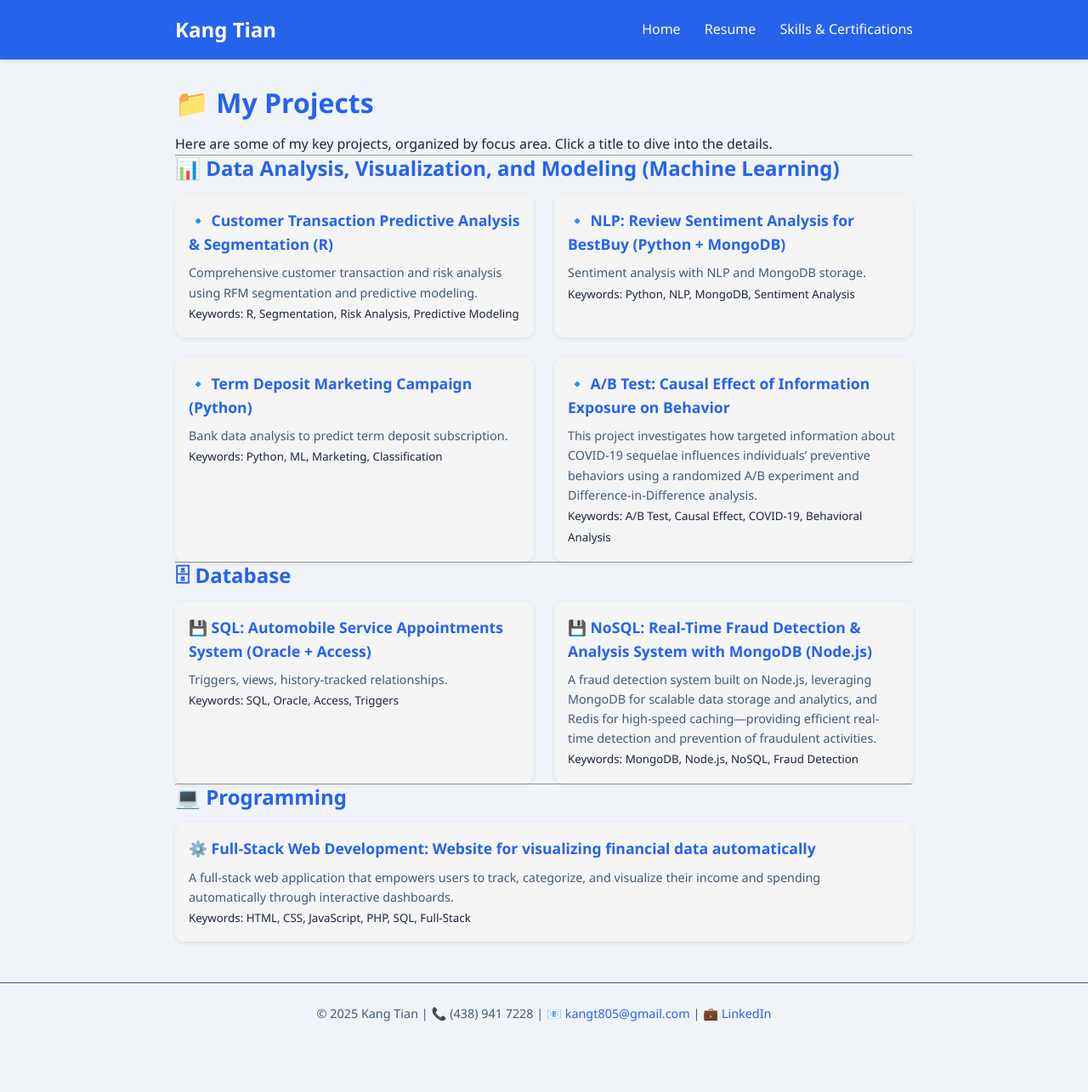
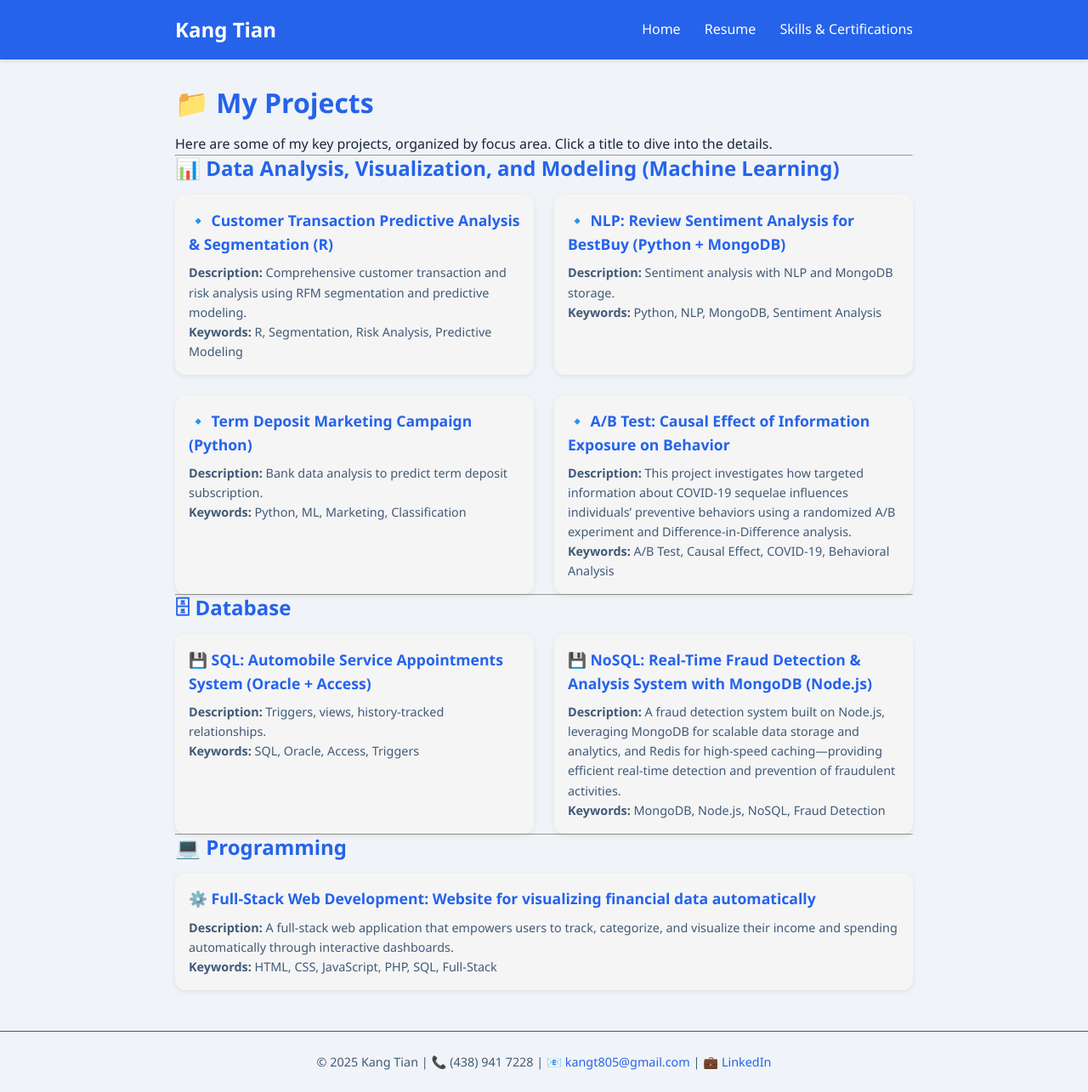
Before and after one commit to kang-tian/kang-tian.github.io, a Jekyll site: the page built from index.md, in a window 1280 px wide. Shown: the whole page at 85% size. Built offline with Jekyll 4.4.1, drawn with Linux system fonts in a browser that asks for light colours; before the commit the page ends 1228 px from its top, so only the background shows below that.

Commit message:
Update index.md

```diff
--- a/index.md
+++ b/index.md
@@ -16,9 +16,9 @@ Here are some of my key projects, organized by focus area. Click a title to dive
 {% for p in site.data.projects.data_analysis_ml %}
 <div class="project-card">
   <h3>🔹 <a href="{{ p.url }}">{{ p.name }}</a></h3>
-  <p>{{ p.description }}</p>
+  <p><strong>Description:</strong> {{ p.description }}</p>
   {% if p.keywords %}
-  <small>Keywords: {{ p.keywords | join: ', ' }}</small>
+  <p><strong>Keywords:</strong> {{ p.keywords | join: ', ' }}</p>
   {% endif %}
 </div>
 {% endfor %}
@@ -32,9 +32,9 @@ Here are some of my key projects, organized by focus area. Click a title to dive
 {% for p in site.data.projects.database %}
 <div class="project-card">
   <h3>💾 <a href="{{ p.url }}">{{ p.name }}</a></h3>
-  <p>{{ p.description }}</p>
+  <p><strong>Description:</strong> {{ p.description }}</p>
   {% if p.keywords %}
-  <small>Keywords: {{ p.keywords | join: ', ' }}</small>
+  <p><strong>Keywords:</strong> {{ p.keywords | join: ', ' }}</p>
   {% endif %}
 </div>
 {% endfor %}
@@ -48,9 +48,9 @@ Here are some of my key projects, organized by focus area. Click a title to dive
 {% for p in site.data.projects.programming %}
 <div class="project-card">
   <h3>⚙️ <a href="{{ p.url }}">{{ p.name }}</a></h3>
-  <p>{{ p.description }}</p>
+  <p><strong>Description:</strong> {{ p.description }}</p>
   {% if p.keywords %}
-  <small>Keywords: {{ p.keywords | join: ', ' }}</small>
+  <p><strong>Keywords:</strong> {{ p.keywords | join: ', ' }}</p>
   {% endif %}
 </div>
 {% endfor %}
```
